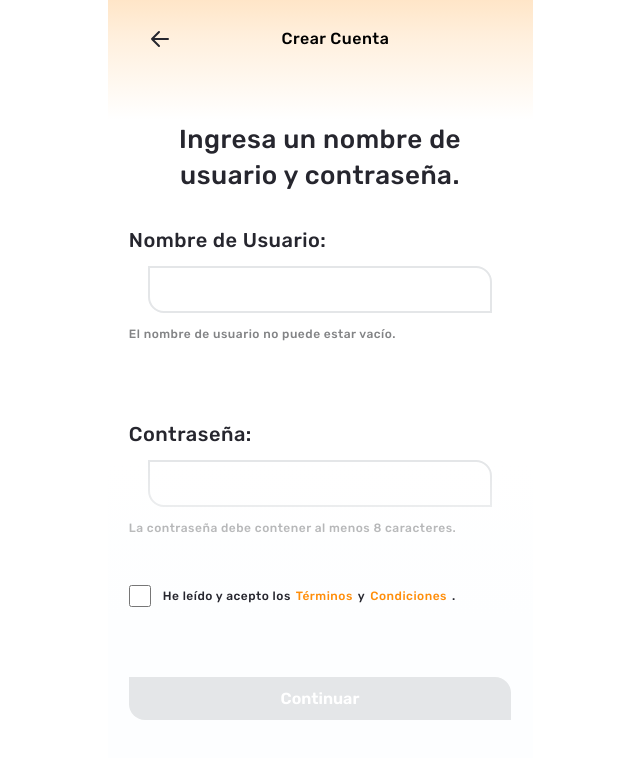
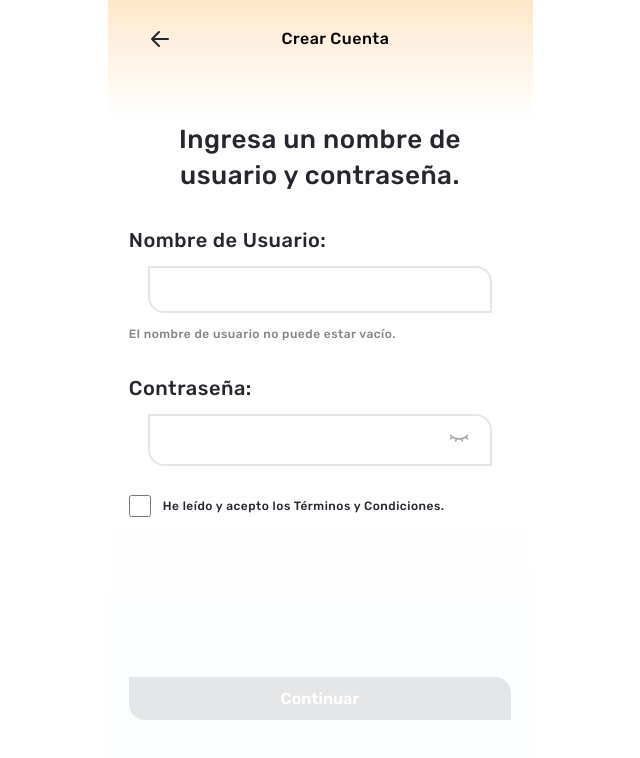
Before and after one commit to santiagochimko/AppMusica_Gonzalo_Maximiliano_Santiago, a React (Vite) app in the folder Front-end/: page /registration_step_2 in a window 1280 px wide. Shown: the top 758 px of the page, without its empty margins (320-960 px from the left). Built offline with nearby package versions, Linux system fonts and the light colour scheme.

Commit message:
validacion y estilos

```diff
--- a/Front-end/src/styles/Registration.css
+++ b/Front-end/src/styles/Registration.css
@@ -64,9 +64,29 @@ input {
     cursor: pointer;
 }
 
-input:focus{
+input:focus {
     border: 2px solid #FF8E0A;
     outline: none;
+}
+.password-input-container{
+    display: flex;
+    width: 90%;
+    padding: 12px 16px;
+    justify-content: center;
+    align-items: center;
+    gap: 12px;
+    border-radius: 0px 16px;
+    border: 2px solid #E4E6E8;
+    font-size: 16px;
+    font-weight: 600;
+    background-color: transparent;
+    cursor: pointer;
+}
+
+.password-input-container input {
+    border: none;
+    border-radius: 0;
+    padding: 0;
 }
 
 #check {
@@ -79,6 +99,7 @@ input:focus{
     align-items: center;
     margin-top: 17px;
 }
+
 input[type="checkbox"] {
     width: 22px;
     height: 22px;
@@ -87,6 +108,17 @@ input[type="checkbox"] {
 
 #pswlabel {
     margin-top: 46px;
+}
+
+.password-toggle {
+    border: none;
+    background: none;
+    cursor: pointer;
+}
+
+.password-toggle img {
+    width: 20px;
+    height: 20px;
 }
 
 #main-registration p {
@@ -99,7 +131,7 @@ input[type="checkbox"] {
     margin-bottom: 19px;
 }
 
- .checkboxstyle {
+.checkboxstyle {
     border-radius: 0px 16px;
     border: 2px solid #E4E6E8;
 }
@@ -117,10 +149,12 @@ input[type="checkbox"] {
     gap: 12px;
     z-index: 1;
 }
-span{
-    color:#FF8E0A;
+
+span {
+    color: #FF8E0A;
     margin: 0 5px;
 }
+
 .btn_placer {
     width: 100%;
 }
@@ -143,8 +177,9 @@ span{
 .valid-email {
     background: #FF8E0A;
 }
+
 .valid-user-pass {
-    background-color:#FF8E0A;
+    background-color: #FF8E0A;
 }
 
 .top-gradient {
--- a/Front-end/src/views/RegistrationStep2.jsx
+++ b/Front-end/src/views/RegistrationStep2.jsx
@@ -3,18 +3,22 @@ import "../styles/Registration.css";
 import { Link } from "react-router-dom";
 import arrowLeftImage from "../assets/left-icon-placeholder.svg";
 import Button from "../Components/Button";
+import eyeSvg from "../assets/eye.svg";
+import eyeOpenSvg from "../assets/eye_open.svg";
 
 const RegistrationStep2 = () => {
   const [userName, setUserName] = useState("");
   const [password, setPassword] = useState("");
   const [isChecked, setIsChecked] = useState(false);
+  const [showPassword, setShowPassword] = useState(false);
 
   const handleCheckboxChange = () => {
     setIsChecked(!isChecked);
   };
 
-  const isUserNameValid = userName.trim() !== "";
-  const isPasswordValid = password.length >= 8;
+  const togglePasswordVisibility = () => {
+    setShowPassword(!showPassword);
+  };
 
   return (
     <main id="main-registration">
@@ -36,17 +40,26 @@ const RegistrationStep2 = () => {
         value={userName}
         onChange={(e) => setUserName(e.target.value)}
       />
-      {!isUserNameValid && <p>El nombre de usuario no puede estar vacío.</p>}
+      {!userName && <p>El nombre de usuario no puede estar vacío.</p>}
 
-      <label id="pswlabel" htmlFor="psw">Contraseña:</label>
+      <label htmlFor="psw">Contraseña:</label>
+      <div className="password-input-container">
         <input
-        type="password"
+          type={showPassword ? "text" : "password"}
           id="psw"
           name="psw"
           value={password}
           onChange={(e) => setPassword(e.target.value)}
         />
-      {!isPasswordValid && (
+        <span className="password-toggle" onClick={togglePasswordVisibility}>
+          {showPassword ? (
+            <img src={eyeOpenSvg} alt="Mostrar contraseña" />
+          ) : (
+            <img src={eyeSvg} alt="Ocultar contraseña" />
+          )}
+        </span>
+      </div>
+      {password.length > 0 && password.length < 8 && (
         <p>La contraseña debe contener al menos 8 caracteres.</p>
       )}
 
@@ -57,14 +70,19 @@ const RegistrationStep2 = () => {
           checked={isChecked}
           onChange={handleCheckboxChange}
         />
-        He leído y acepto los <span>Términos</span> y <span>Condiciones</span>.
+        He leído y acepto los Términos y Condiciones.
       </label>
 
       <Button
-        className={`btn_continue ${isUserNameValid && isPasswordValid && isChecked ? "valid-user-pass" : ""}`}
+        className={`btn_continue ${
+          userName && password && isChecked && password.length >= 8
+            ? "valid-email"
+            : ""
+        }`}
         text="Continuar"
-        disabled={!isUserNameValid || !isPasswordValid || !isChecked}
+        disabled={!userName || !password || !isChecked || password.length < 8}
       />
+
       <div className="btm-gradient"></div>
     </main>
   );
```
Also changed, not shown: 2 other files (tests, documents, lock files or other folders). Lines whose indentation alone changed are shown as unchanged.
